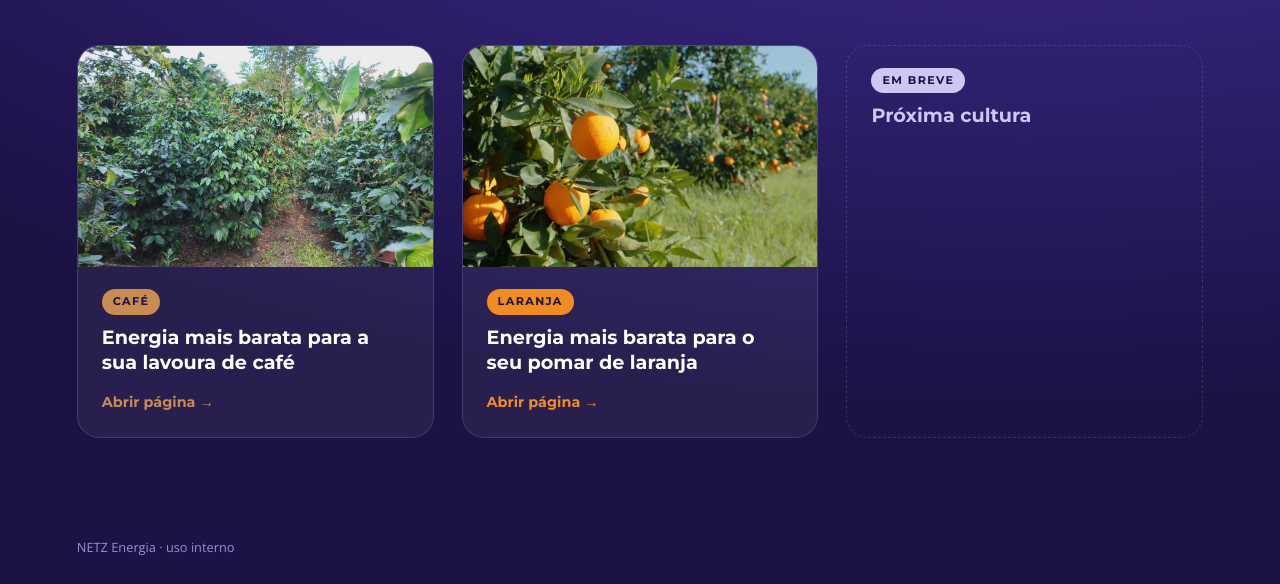
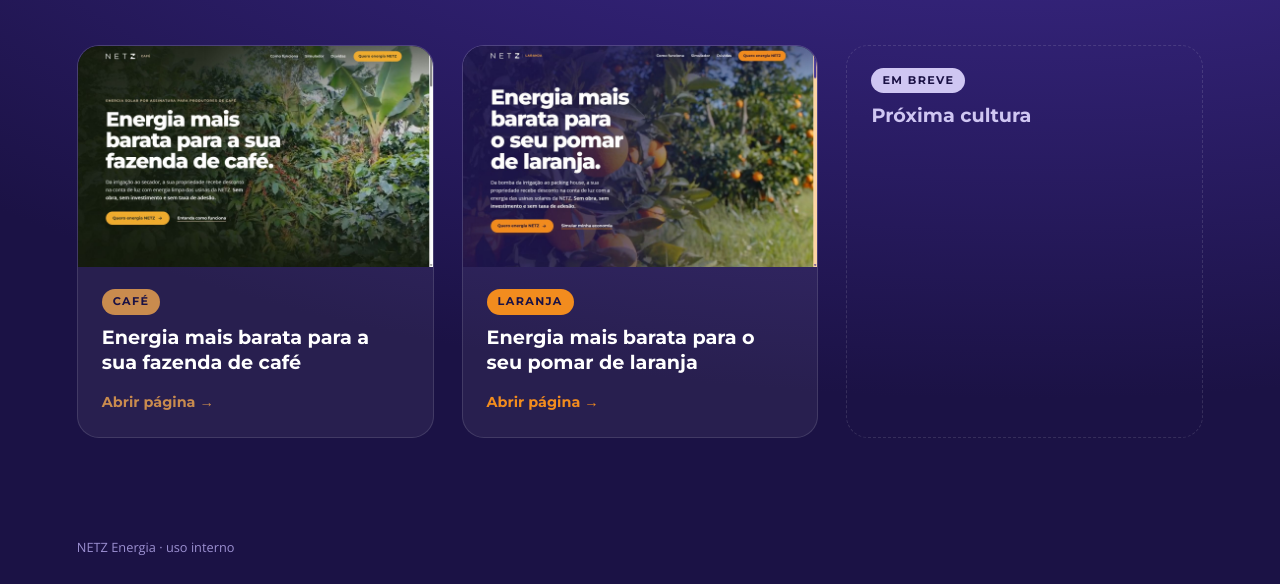
Before and after one commit to maathsousa/landingpages, a plain HTML site: page index.html in a window 1280 px wide. Shown: the part 342-926 px from the top of the page. Drawn offline with Linux system fonts and the light colour scheme.

Commit message:
melhorias no hub

```diff
--- a/hub.css
+++ b/hub.css
@@ -14,7 +14,7 @@ a.card:hover, a.card:focus-visible { transform: translateY(-6px); box-shadow: 0
 .card__tela { position: relative; aspect-ratio: 16 / 10; overflow: hidden; background: #1B1245; }
 .card__tela::before { content: ""; position: absolute; inset: 0 0 auto; height: 26px; z-index: 1; background: rgba(20,13,56,.85) radial-gradient(circle at 16px 13px, #FF6159 4px, transparent 5px), radial-gradient(circle at 32px 13px, #FFBD2E 4px, transparent 5px); background-blend-mode: normal; }
 .card__tela::after { content: ""; position: absolute; left: 0; top: 0; width: 0; height: 26px; }
-.card__tela img { width: 100%; height: 100%; object-fit: cover; display: block; transition: transform .8s cubic-bezier(.2,.8,.2,1); }
+.card__tela img { width: 100%; height: 100%; object-fit: cover; object-position: top; display: block; transition: transform .8s cubic-bezier(.2,.8,.2,1); }
 a.card:hover .card__tela img { transform: scale(1.06); }
 .card__corpo { display: flex; flex-direction: column; gap: 10px; padding: 22px 24px 26px; flex: 1; }
 .card__tag { align-self: flex-start; font: 700 .7rem/1 Montserrat, sans-serif; letter-spacing: .12em; text-transform: uppercase; color: #1B1245; background: var(--acento, #CFC6F2); padding: 7px 11px; border-radius: 999px; }
--- a/index.html
+++ b/index.html
@@ -22,17 +22,17 @@
     <ul class="grade">
       <li>
         <a class="card card--cafe" href="netz-cafe/">
-          <span class="card__tela"><img src="netz-cafe/img/cafe-fileiras-poster.jpg" alt="" loading="lazy"></span>
+          <span class="card__tela"><img src="hub-img/netz-cafe.jpg" alt="" loading="lazy"></span>
           <span class="card__corpo">
             <span class="card__tag">Café</span>
-            <strong>Energia mais barata para a sua lavoura de café</strong>
+            <strong>Energia mais barata para a sua fazenda de café</strong>
             <span class="card__ir">Abrir página →</span>
           </span>
         </a>
       </li>
       <li>
         <a class="card card--laranja" href="netz-laranja/">
-          <span class="card__tela"><img src="netz-laranja/img/pomar-laranja-poster.jpg" alt="" loading="lazy"></span>
+          <span class="card__tela"><img src="hub-img/netz-laranja.jpg" alt="" loading="lazy"></span>
           <span class="card__corpo">
             <span class="card__tag">Laranja</span>
             <strong>Energia mais barata para o seu pomar de laranja</strong>
```
Also changed, not shown: hub-img/netz-cafe.jpg (added), hub-img/netz-laranja.jpg (added).
